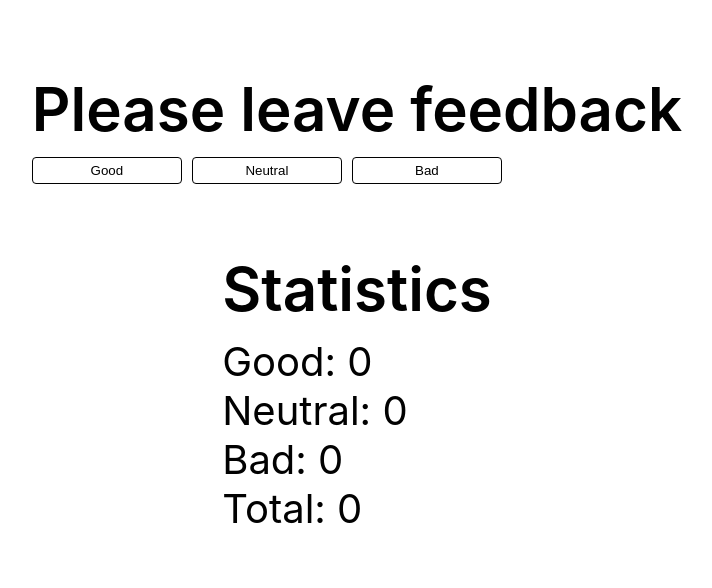
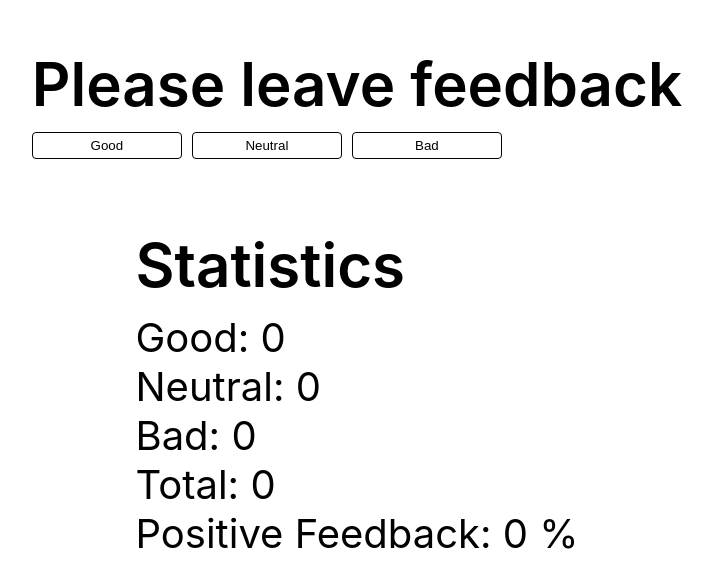
Before and after one commit to sylwiabruszewska/goit-react-hw-02-feedback, a React (Create React App) app: page / in a window 1280 px wide. Shown: the part 112-700 px from the top of the page, without its empty margins (283-995 px from the left). Built offline with nearby package versions, Linux system fonts and the light colour scheme.

Commit message:
add countPositiveFeedbackPercentage function

```diff
--- a/src/components/App.jsx
+++ b/src/components/App.jsx
@@ -32,11 +32,11 @@ export default class App extends Component {
   };
 
   countTotalFeedback = () => {
-    const { ...feedbackValues } = this.state;
-    return Object.values(feedbackValues).reduce(
-      (total, value) => total + value,
-      0
-    );
+    return Object.values(this.state).reduce((total, value) => total + value, 0);
+  };
+
+  countPositiveFeedbackPercentage = () => {
+    return Math.round((this.state.good / this.countTotalFeedback()) * 100);
   };
 
   render() {
@@ -55,6 +55,7 @@ export default class App extends Component {
             neutral={neutral}
             bad={bad}
             total={this.countTotalFeedback()}
+            positivePercentage={this.countPositiveFeedbackPercentage()}
           ></Statistics>
         </Section>
       </StyledApp>
--- a/src/components/Statistics.jsx
+++ b/src/components/Statistics.jsx
@@ -7,7 +7,7 @@ const StyledList = styled.ul`
 `;
 
 export default function Statistics(props) {
-  const { good, neutral, bad, total } = props;
+  const { good, neutral, bad, total, positivePercentage } = props;
 
   return (
     <StyledList>
@@ -23,6 +23,9 @@ export default function Statistics(props) {
       <li>
         Total:<span> {total}</span>
       </li>
+      <li>
+        Positive Feedback:<span> {positivePercentage || '0'} %</span>
+      </li>
     </StyledList>
   );
 }
```
